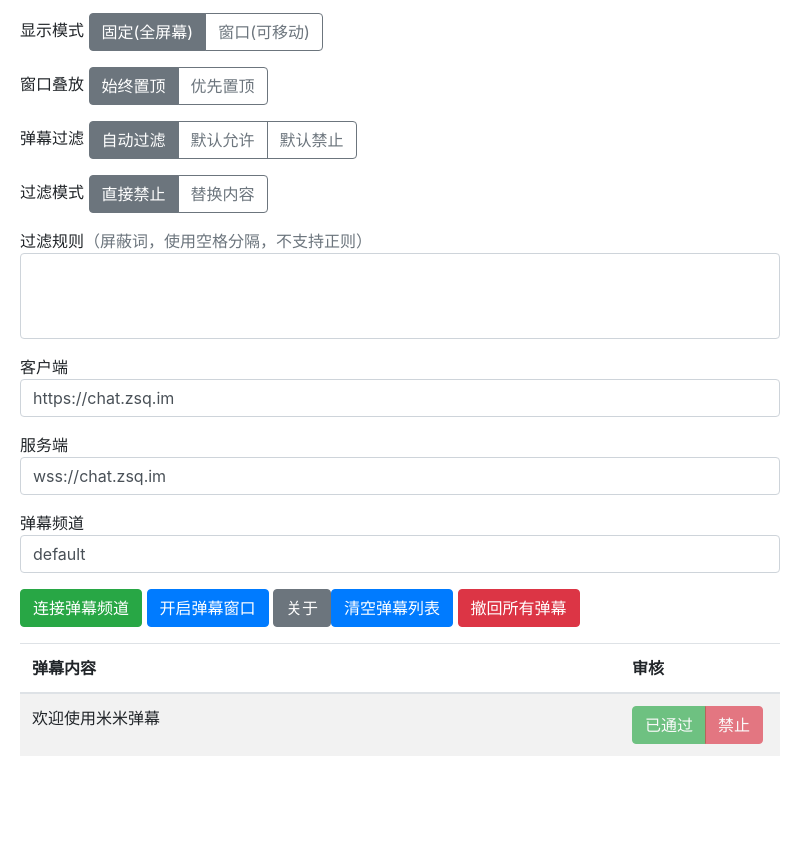
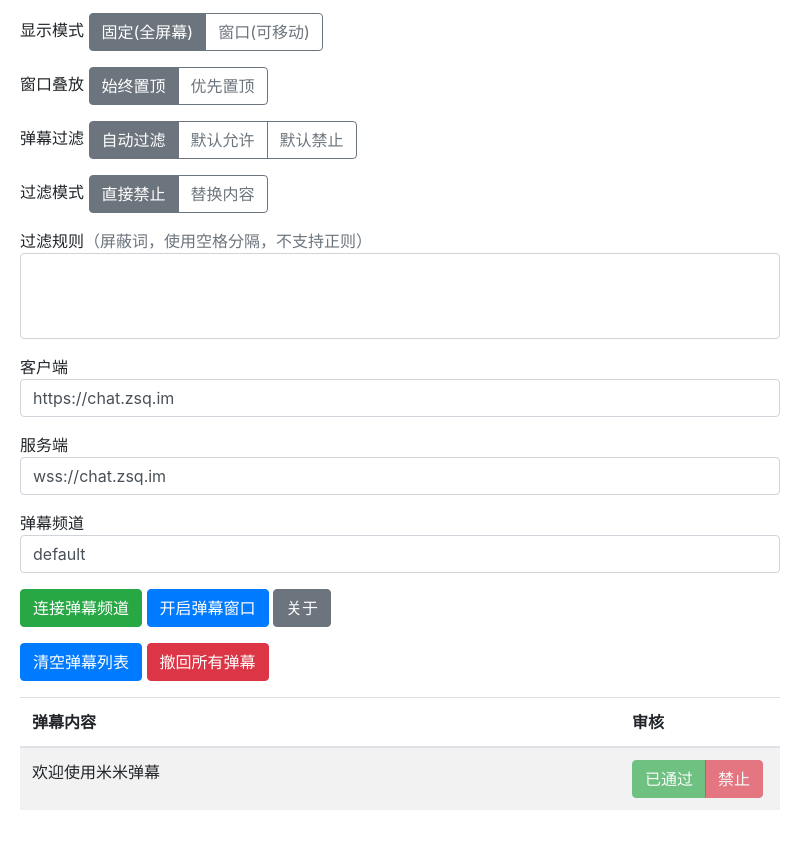
Before and after one commit to pkuphysu/mimi-danmaku, an Electron app: page app/panel.html in a window 800 px wide. Shown: the part 103-949 px from the top of the page. Before the commit the page ends 895 px from the top, so only its background shows below. Drawn offline with nearby package versions, Linux system fonts and the light colour scheme; no server answers.

Commit message:
Fix linebreak on wide window

```diff
--- a/app/panel.html
+++ b/app/panel.html
@@ -89,7 +89,7 @@
 		<input type="text" class="form-control" placeholder="default" id="channel">
 	</div>
 
-	<div class="row">
+	<div class="row flex-column">
 		<div class="form-group">
 			<button class="btn btn-success" onclick="MimiDanmaku.ws.wsreload()">连接弹幕频道</button>
 			<button class="btn btn-primary" onclick="MimiDanmaku.panelSubmit()" id="submit">开启弹幕窗口</button>
```
